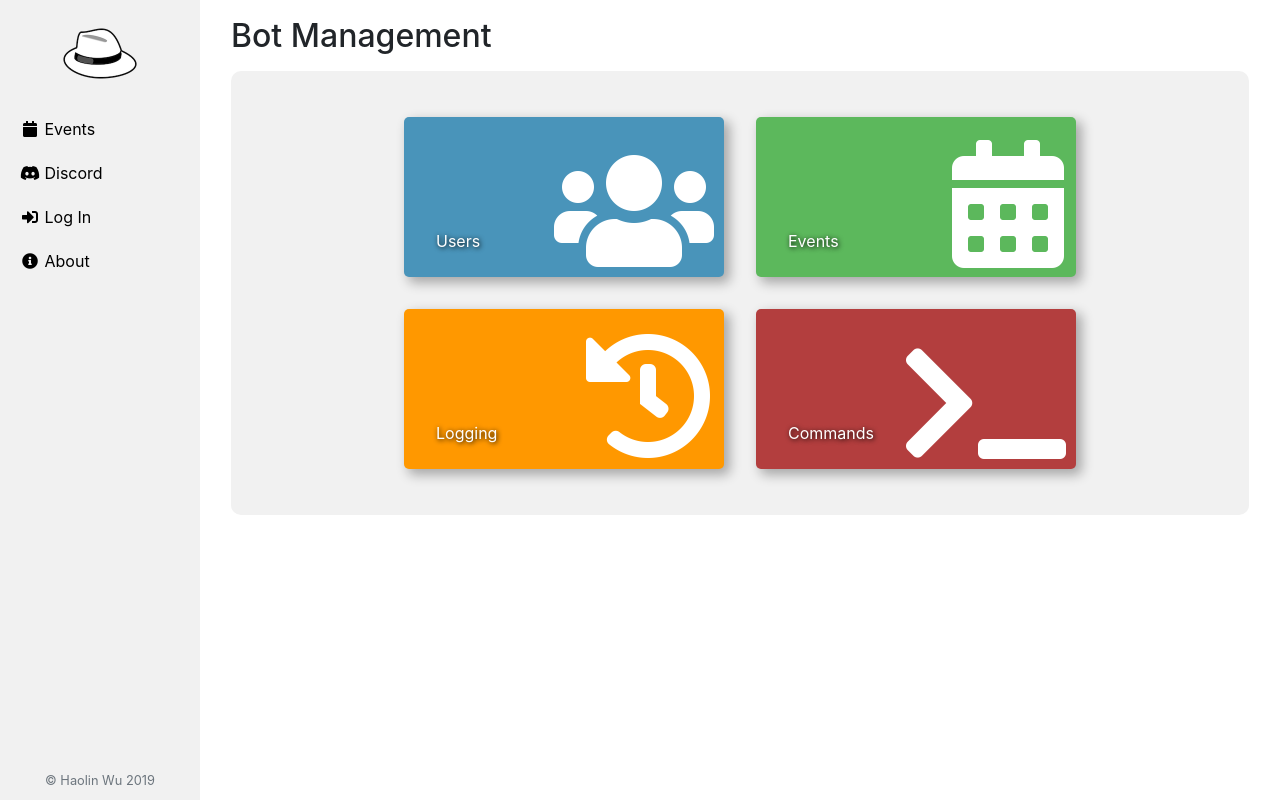
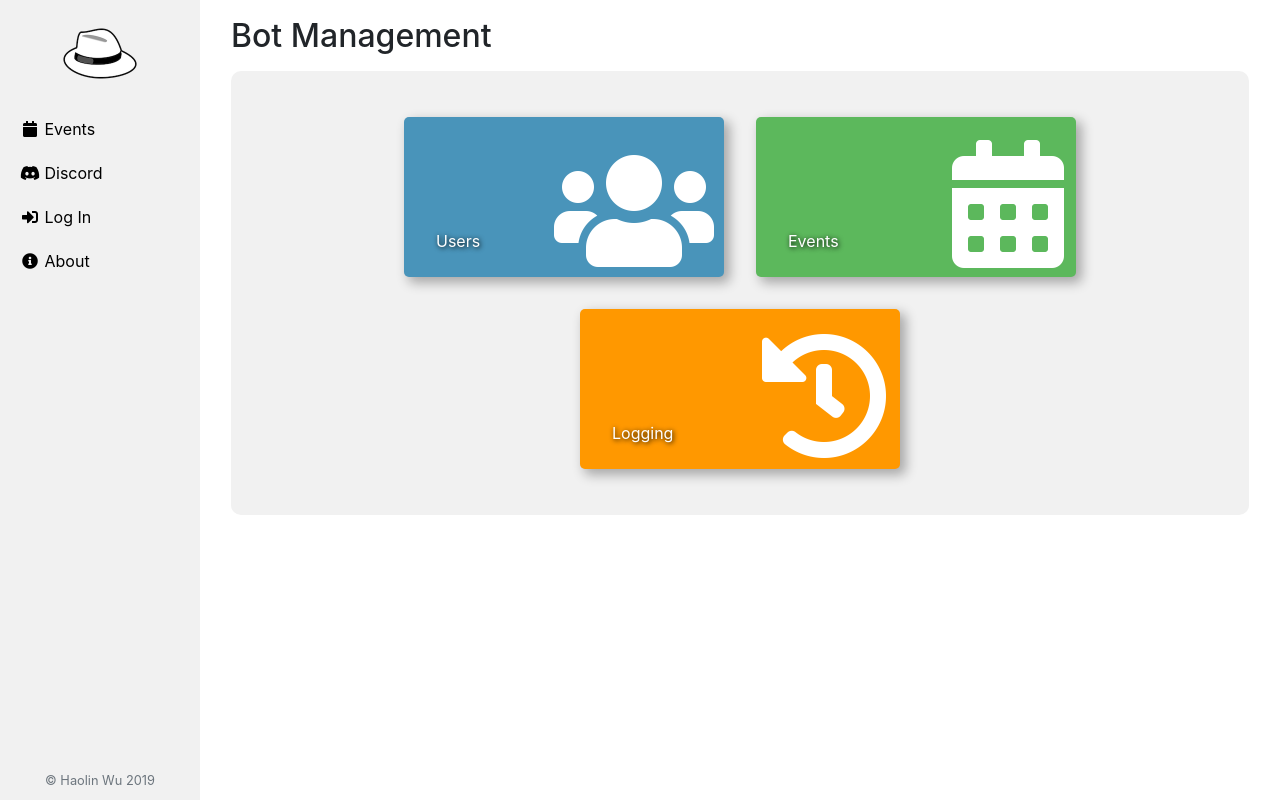
Before and after one commit to Dragonite/djangohat, a Django app: template static/templates/discord/landing.html in a window 1280 px wide. Run offline with Django 3.2, Linux system fonts and the light colour scheme; the template is opened without the code that fills it, so the values that code supplies are empty; parts of the project's set-up code (start-up, migrations or seed data) failed here and were passed over; some libraries are stand-ins or nearby versions.

Commit message:
Redirect events button to events

```diff
--- a/static/templates/discord/landing.html
+++ b/static/templates/discord/landing.html
@@ -22,7 +22,7 @@
           </a>
         </div>
         <div class="action-container">
-          <a class="action-link" href="#">
+          <a class="action-link" href="{% url "events:event_index" %}">
             <div class="action-card" id="action-events">
               <p class="action-title">Events</p>
             </div>
@@ -35,13 +35,6 @@
             </div>
           </a>
         </div>
-        <div class="action-container">
-          <a class="action-link" href="#">
-            <div class="action-card" id="action-commands">
-              <p class="action-title">Commands</p>
-            </div>
-          </a>
-        </div>
       </div>
     </div>
   </div>
```
